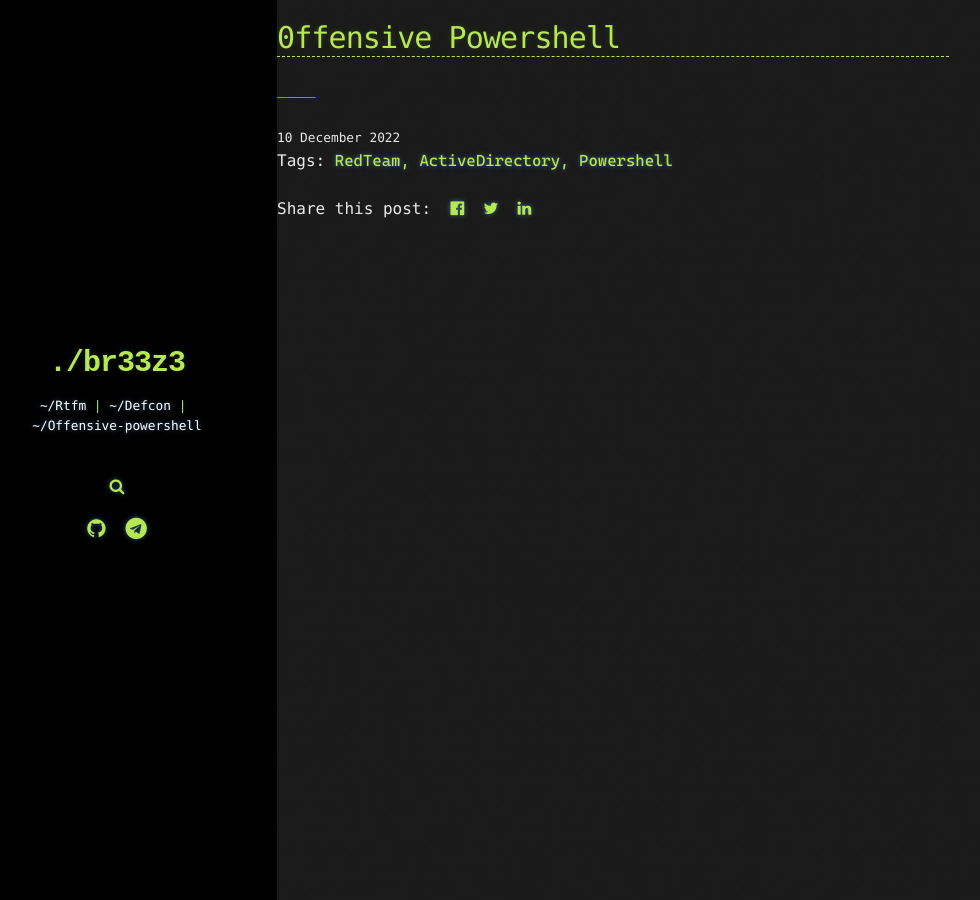
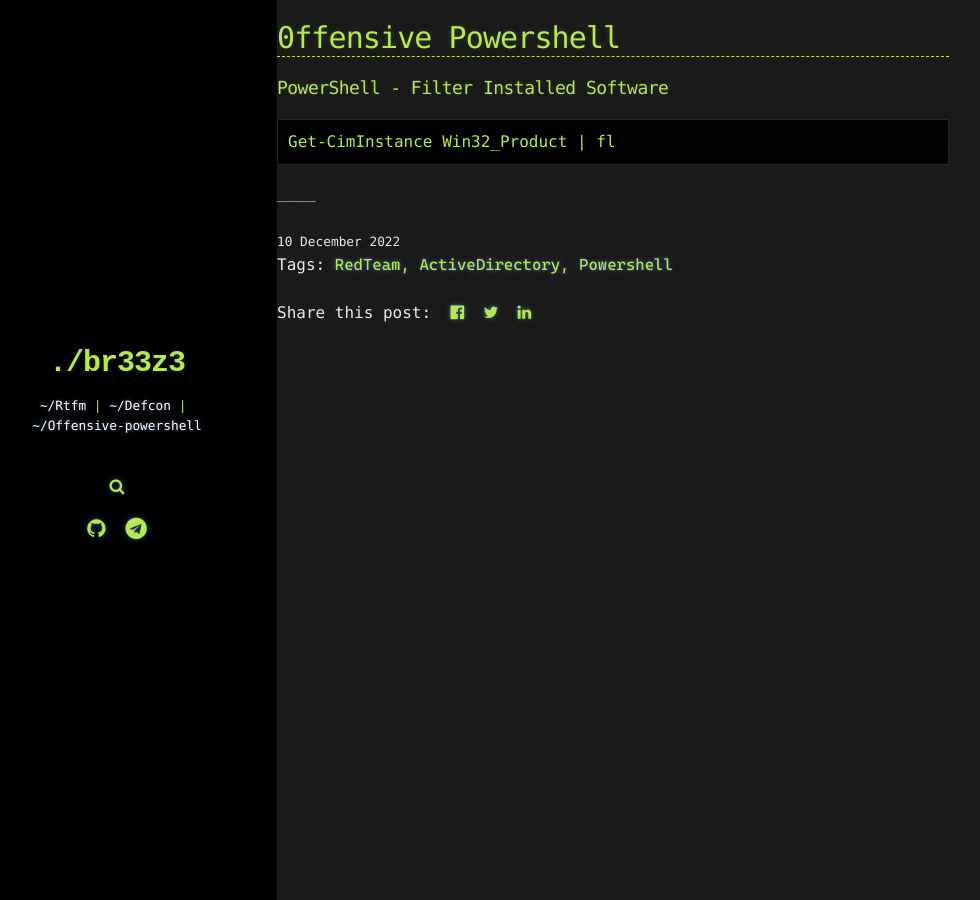
Before and after one commit to br33z3/br33z3.github.io, a Jekyll site: the page built from _pages/offensive-powershell.md, in a window 1280 px wide. Shown: the whole page, without its empty margins (43-1023 px from the left). Built offline with Jekyll 4.4.1, drawn with Linux system fonts in a browser that asks for light colours; comment, search, counter and statistics services are not loaded.

Commit message:
Update offensive-powershell.md

```diff
--- a/_pages/offensive-powershell.md
+++ b/_pages/offensive-powershell.md
@@ -7,3 +7,8 @@ date: 2022-12-10
 ---
 
 # 0ffensive Powershell
+
+### PowerShell - Filter Installed Software
+
+
+    Get-CimInstance Win32_Product | fl
```
